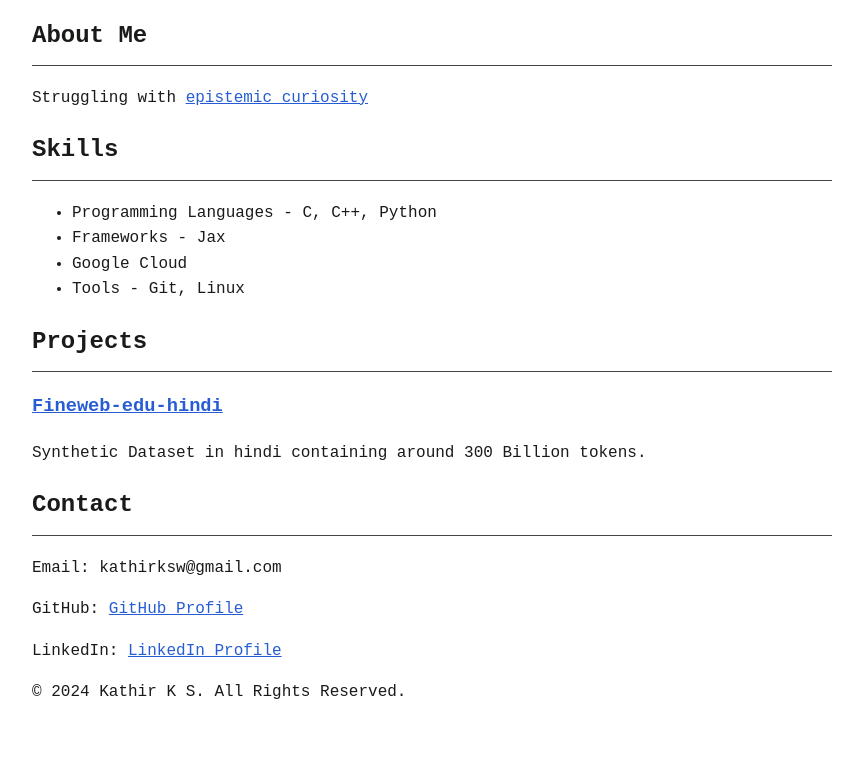
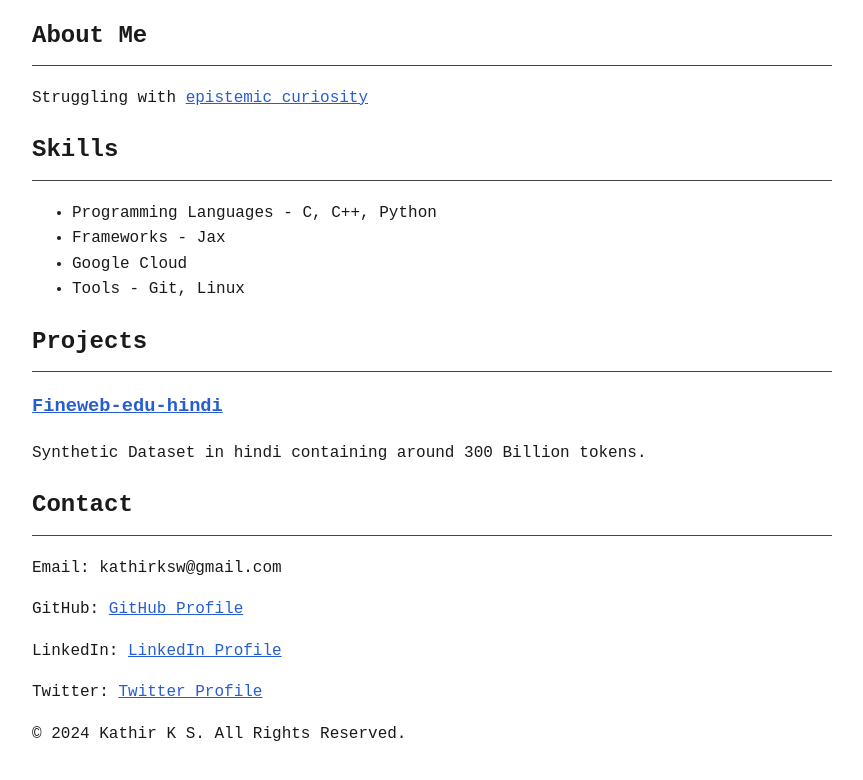
Before and after one commit to kathir-ks/kathir-ks.github.io, a plain HTML site: page index.html in a window 1280 px wide. Shown: the part 154-934 px from the top of the page, without its empty margins (208-1071 px from the left). Before the commit the page ends 896 px from the top, so only its background shows below. Drawn offline with Linux system fonts and the light colour scheme.

Commit message:
Add twitter profile

```diff
--- a/index.html
+++ b/index.html
@@ -58,6 +58,7 @@
         <p>Email: kathirksw@gmail.com</p>
         <p>GitHub: <a href="https://github.com/kathir-ks">GitHub Profile</a></p>
         <p>LinkedIn: <a href="https://www.linkedin.com/in/kathirks">LinkedIn Profile</a></p>
+        <p>Twitter: <a href="https://x.com/kathir_k_s">Twitter Profile</a></p>
     </section>
 
     <footer>
```
